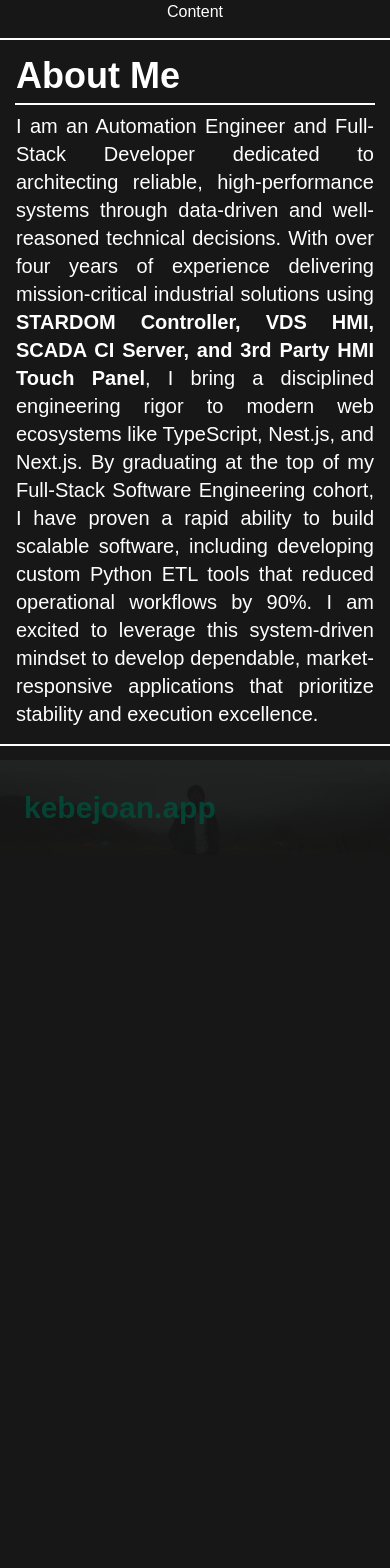
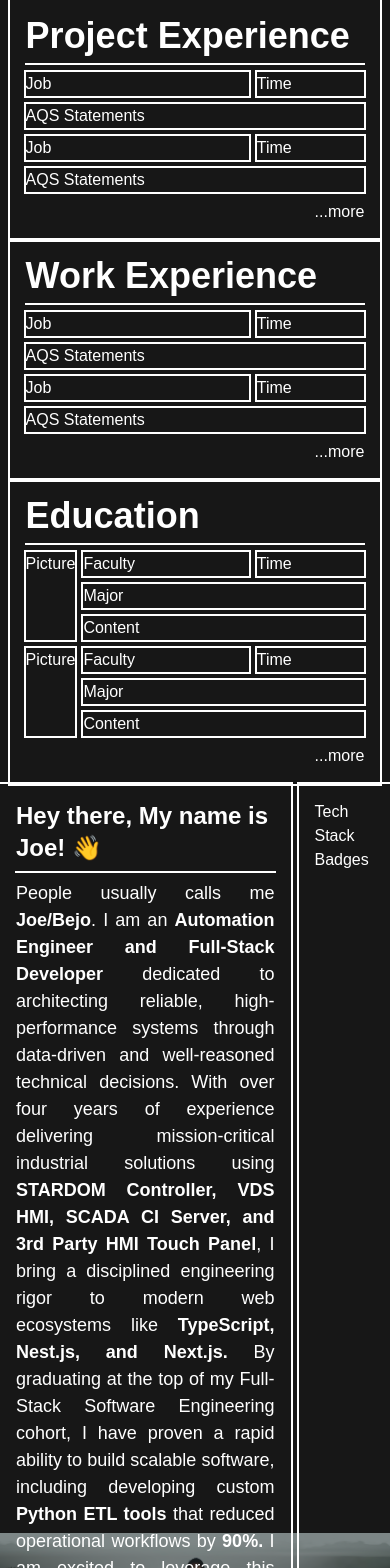
Before and after one commit to kebejoan/bejo-porto, a Next.js app: page / in a window 390 px wide. Shown: the top 1568 px of the page. Before the commit the page ends 927 px from the top, so only its background shows below. Built offline with nearby package versions, Linux system fonts and the light colour scheme; a web font is replaced by a local one.

Commit message:
feat: redesign layout

```diff
--- /dev/null
+++ b/app/components/1_AboutMe.tsx
@@ -0,0 +1,40 @@
+export default function AboutMe() {
+	return (
+		<div className="w-full grid grid-cols-4 gap-2">
+			<div className="w-full col-span-3">
+				<div className="w-full flex flex-col items-center gap-4 w-full outline-1 grid-span-2">
+					<div className="w-full flex flex-col gap-2 p-4 outline-2">
+						<div className="text-2xl font-bold">
+							Hey there, My name is Joe! 👋
+						</div>
+						<div className="w-full outline-1"></div>
+						<div className="text-[18px] text-justify">
+							People usually calls me <strong>Joe/Bejo</strong>. I am an{" "}
+							<strong>Automation Engineer and Full-Stack Developer</strong>{" "}
+							dedicated to architecting reliable, high-performance systems
+							through data-driven and well-reasoned technical decisions. With
+							over four years of experience delivering mission-critical
+							industrial solutions using{" "}
+							<strong>
+								STARDOM Controller, VDS HMI, SCADA CI Server, and 3rd Party HMI
+								Touch Panel
+							</strong>
+							, I bring a disciplined engineering rigor to modern web ecosystems
+							like <strong>TypeScript, Nest.js, and Next.js.</strong> By
+							graduating at the top of my Full-Stack Software Engineering
+							cohort, I have proven a rapid ability to build scalable software,
+							including developing custom <strong>Python ETL tools</strong> that
+							reduced operational workflows by <strong>90%.</strong> I am
+							excited to leverage this system-driven mindset to develop
+							dependable, market-responsive applications that prioritize
+							stability and execution excellence.
+						</div>
+					</div>
+				</div>
+			</div>
+			<div className="w-full flex flex-col gap-2 p-4 outline-2">
+				Tech Stack Badges
+			</div>
+		</div>
+	);
+}
--- /dev/null
+++ b/app/components/2_Education.tsx
@@ -0,0 +1,29 @@
+export default function Education() {
+	return (
+		<div className="w-full grid grid-cols-4 gap-2">
+			<div className="w-full col-span-4">
+				<div className="w-full flex flex-col items-center gap-4 w-full outline-1 grid-span-2">
+					<div className="w-full flex flex-col gap-2 p-4 outline-2">
+						<div className="text-4xl font-bold">Education</div>
+						<div className="w-full outline-1"></div>
+						<div className="w-full grid grid-cols-6 gap-2">
+							<div className="w-full outline-2 row-span-3">Picture</div>
+							<div className="w-full outline-2 col-span-3">Faculty</div>
+							<div className="w-full outline-2 col-span-2">Time</div>
+							<div className="w-full outline-2 col-span-5">Major</div>
+							<div className="w-full outline-2 col-span-5">Content</div>
+						</div>
+						<div className="w-full grid grid-cols-6 gap-2">
+							<div className="w-full outline-2 row-span-3">Picture</div>
+							<div className="w-full outline-2 col-span-3">Faculty</div>
+							<div className="w-full outline-2 col-span-2">Time</div>
+							<div className="w-full outline-2 col-span-5">Major</div>
+							<div className="w-full outline-2 col-span-5">Content</div>
+						</div>
+						<div className="w-full flex justify-end">...more</div>
+					</div>
+				</div>
+			</div>
+		</div>
+	);
+}
--- /dev/null
+++ b/app/components/3_WorkExperience.tsx
@@ -0,0 +1,25 @@
+export default function WorkExperience() {
+	return (
+		<div className="w-full grid grid-cols-4 gap-2">
+			<div className="w-full col-span-4">
+				<div className="w-full flex flex-col items-center gap-4 w-full outline-1 grid-span-2">
+					<div className="w-full flex flex-col gap-2 p-4 outline-2">
+						<div className="text-4xl font-bold">Work Experience</div>
+						<div className="w-full outline-1"></div>
+						<div className="w-full grid grid-cols-6 gap-2">
+							<div className="w-full outline-2 col-span-4">Job</div>
+							<div className="w-full outline-2 col-span-2">Time</div>
+							<div className="w-full outline-2 col-span-6">AQS Statements</div>
+						</div>
+						<div className="w-full grid grid-cols-6 gap-2">
+							<div className="w-full outline-2 col-span-4">Job</div>
+							<div className="w-full outline-2 col-span-2">Time</div>
+							<div className="w-full outline-2 col-span-6">AQS Statements</div>
+						</div>
+						<div className="w-full flex justify-end">...more</div>
+					</div>
+				</div>
+			</div>
+		</div>
+	);
+}
--- /dev/null
+++ b/app/components/4_ProjectExperience.tsx
@@ -0,0 +1,25 @@
+export default function ProjectExperience() {
+	return (
+		<div className="w-full grid grid-cols-4 gap-2">
+			<div className="w-full col-span-4">
+				<div className="w-full flex flex-col items-center gap-4 w-full outline-1 grid-span-2">
+					<div className="w-full flex flex-col gap-2 p-4 outline-2">
+						<div className="text-4xl font-bold">Project Experience</div>
+						<div className="w-full outline-1"></div>
+						<div className="w-full grid grid-cols-6 gap-2">
+							<div className="w-full outline-2 col-span-4">Job</div>
+							<div className="w-full outline-2 col-span-2">Time</div>
+							<div className="w-full outline-2 col-span-6">AQS Statements</div>
+						</div>
+						<div className="w-full grid grid-cols-6 gap-2">
+							<div className="w-full outline-2 col-span-4">Job</div>
+							<div className="w-full outline-2 col-span-2">Time</div>
+							<div className="w-full outline-2 col-span-6">AQS Statements</div>
+						</div>
+						<div className="w-full flex justify-end">...more</div>
+					</div>
+				</div>
+			</div>
+		</div>
+	);
+}
--- a/app/components/AboutMe.tsx
+++ /dev/null
@@ -1,28 +0,0 @@
-export default function AboutMe() {
-	return (
-		<div className="w-full m-4 flex flex-col items-center gap-4 w-full outline-1">
-			<div className="w-full xl:w-1/2 flex flex-col gap-2 p-4 outline-2">
-				<div className="text-4xl font-bold">About Me</div>
-				<div className="w-full outline-1"></div>
-				<div className="text-xl text-justify">
-					I am an Automation Engineer and Full-Stack Developer dedicated to
-					architecting reliable, high-performance systems through data-driven
-					and well-reasoned technical decisions. With over four years of
-					experience delivering mission-critical industrial solutions using{" "}
-					<strong>
-						STARDOM Controller, VDS HMI, SCADA CI Server, and 3rd Party HMI
-						Touch Panel
-					</strong>
-					, I bring a disciplined engineering rigor to modern web ecosystems
-					like TypeScript, Nest.js, and Next.js. By graduating at the top of my
-					Full-Stack Software Engineering cohort, I have proven a rapid ability
-					to build scalable software, including developing custom Python ETL
-					tools that reduced operational workflows by 90%. I am excited to
-					leverage this system-driven mindset to develop dependable,
-					market-responsive applications that prioritize stability and execution
-					excellence.
-				</div>
-			</div>
-		</div>
-	);
-}
--- a/app/components/GroundHero.tsx
+++ b/app/components/GroundHero.tsx
@@ -1,7 +1,20 @@
+import AboutMe from "./1_AboutMe";
+
 export default function GroundHero() {
 	return (
-		<div className="w-full opacity-5">
-			<img src="/me.png" alt="Bejoy.png" className="w-full h-auto block" />
+		<div className="relative w-full h-screen">
+			<div className="flex flex-col justify-end items-center w-full h-full">
+				<img
+					src="/me.png"
+					alt="Bejoy.png"
+					className="w-full h-auto opacity-50 block z-0"
+				/>
+			</div>
+			<div className="absolute flex flex-col items-center justify-start lg:justify-center top-0 w-screen h-screen">
+				<div className="w-full lg:w-1/2">
+					<AboutMe />
+				</div>
+			</div>
 		</div>
 	);
 }
--- a/app/components/HeaderPorto.tsx
+++ b/app/components/HeaderPorto.tsx
@@ -3,11 +3,10 @@ export default function HeaderPorto() {
 		<div className="w-full h-[72px] sticky bottom-0 p-2 flex justify-center content-center">
 			<div className="w-full h-full">
 				<div className="flex items-center justify-between w-full h-full text-3xl text-emerald-900 font-bold opacity-80 px-4 py-2">
-					<div className="cursor-pointer">kebejoan.app</div>
+					<div className="cursor-pointer">.kebejoan</div>
 					<div className="hidden sm:flex gap-4 ">
-						<div className="cursor-pointer">About</div>
-						<div className="cursor-pointer">Projects</div>
-						<div className="cursor-pointer">Contact</div>
+						<div className="cursor-pointer">_</div>
+						<div className="cursor-pointer">|||</div>
 					</div>
 				</div>
 			</div>
--- a/app/components/SkyContent.tsx
+++ b/app/components/SkyContent.tsx
@@ -1,10 +1,31 @@
-import AboutMe from "./AboutMe";
+import AboutMe from "./1_AboutMe";
+import Education from "./2_Education";
+import WorkExperience from "./3_WorkExperience";
+import ProjectExperience from "./4_ProjectExperience";
 
 export default function SkyContent() {
 	return (
-		<div className="flex flex-col items-center justify-center w-full">
-			<div>Content</div>
-			<AboutMe />
+		<div className="w-full flex flex-col items-center">
+			<div className="flex flex-col items-center justify-center w-full lg:w-[853px] lg:hidden">
+				<ProjectExperience />
+				<WorkExperience />
+				<Education />
+				{/* <AboutMe /> */}
+			</div>
+			<div className="hidden lg:flex flex-col items-center justify-center w-full gap-2">
+				<div className="flex items-center w-[853px] h-screen outline-2">
+					<ProjectExperience />
+				</div>
+				<div className="flex items-center w-[853px] h-screen outline-2">
+					<WorkExperience />
+				</div>
+				<div className="flex items-center w-[853px] h-screen outline-2">
+					<Education />
+				</div>
+				{/* <div className="flex items-center w-[853px] h-screen outline-2">
+					<AboutMe />
+				</div> */}
+			</div>
 		</div>
 	);
 }
--- a/app/page.tsx
+++ b/app/page.tsx
@@ -32,13 +32,15 @@ export default function Home() {
         ${isReady ? "opacity-100" : "opacity-0"}
       `}
 		>
-			{/* <div className="flex flex-col min-h-screen w-full lg:w-3/4 xl:w-2/3"> */}
-			<div className="flex-grow">
+			<div className="flex-grow z-9999">
 				<SkyContent />
 			</div>
-			<GroundHero />
-			<Header />
-			{/* </div> */}
+			<div className="relative z-0 w-screen">
+				<GroundHero />
+				<div className="absolute bottom-0 w-screen">
+					<Header />
+				</div>
+			</div>
 		</main>
 	);
 }
--- /dev/null
+++ b/app/try/page.tsx
@@ -0,0 +1,7 @@
+export default function Try() {
+	return (
+		<div className="flex flex-col justify-end relative w-full h-screen bg-slate-600">
+			<div className="absolute w-[200px] h-[2500px] bg-red-400"></div>
+		</div>
+	);
+}
```
